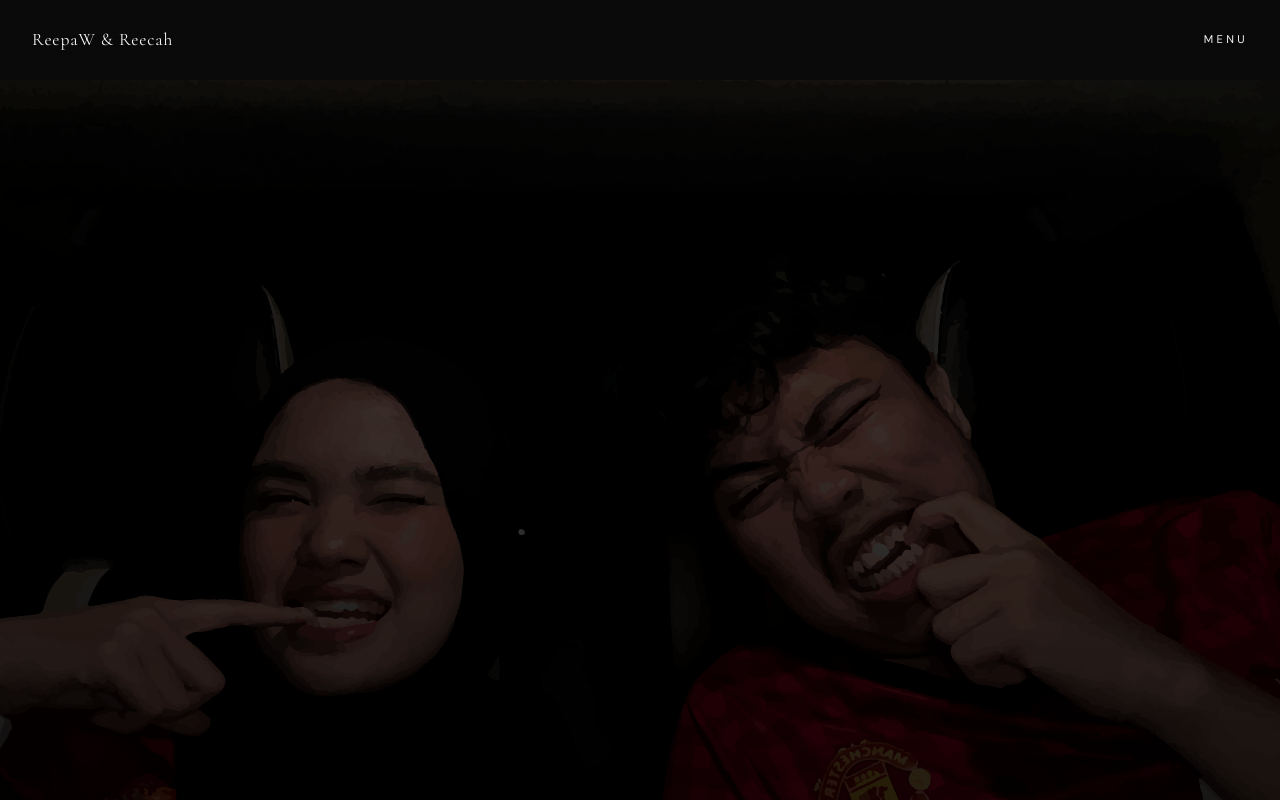
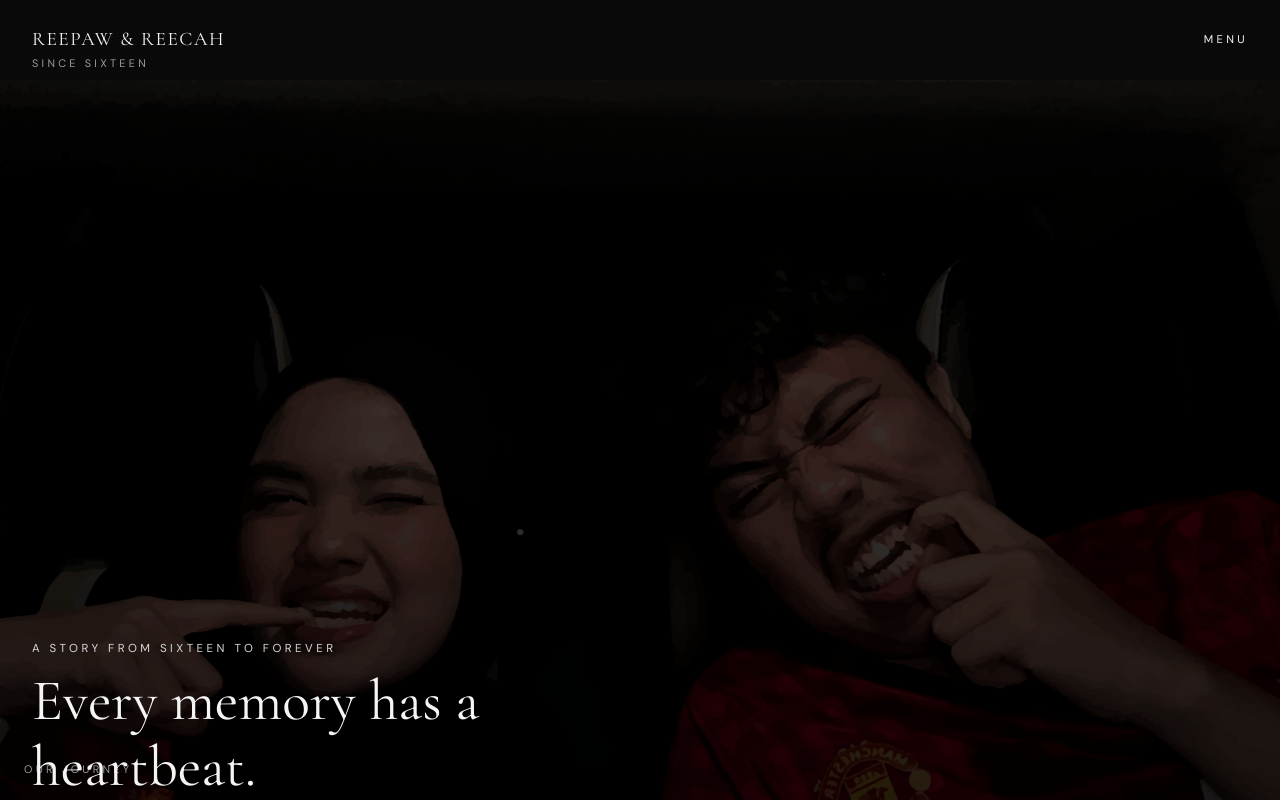
Before and after one commit to ReepaW/SInce-Sixteen, a React (Vite) app: page / in a window 1280 px wide. Both pictures are taken after a click on the button "ENTER". Shown: the top 800 px of the page. Built offline with nearby package versions, Linux system fonts and the light colour scheme.

Commit message:
rebuilt the site

```diff
--- a/src/App.css
+++ b/src/App.css
@@ -22,14 +22,15 @@
 /* --- Page labels --- */
 .page-label {
   position: fixed;
-  font-size: 0.7rem;
-  letter-spacing: 0.2em;
-  color: var(--text-muted);
+  font-size: 0.68rem;
+  letter-spacing: 0.3em;
+  text-transform: uppercase;
+  color: rgba(245, 245, 245, 0.62);
   z-index: 5;
 }
 .page-label.top {
-  top: 1.5rem;
-  left: 1.5rem;
+  top: 3.5rem;
+  left: 2rem;
 }
 .page-label.bottom {
   bottom: 1.5rem;
@@ -191,6 +192,9 @@
   object-fit: cover;
   object-position: center;
   filter: brightness(0.45) contrast(1.05);
+  transform-origin: center center;
+  animation: introKenBurns 18s ease-in-out infinite alternate;
+  will-change: transform;
 }
 
 .intro-photo::after {
@@ -199,6 +203,39 @@
   inset: 0;
   background: linear-gradient(to bottom, rgba(0, 0, 0, 0.28), rgba(0, 0, 0, 0.62));
   pointer-events: none;
+}
+
+.intro-photo-copy {
+  position: absolute;
+  left: 2rem;
+  bottom: 2.5rem;
+  z-index: 2;
+  max-width: 560px;
+}
+
+.intro-kicker {
+  margin: 0 0 0.75rem 0;
+  font-size: 0.72rem;
+  letter-spacing: 0.3em;
+  color: #d7d7d7;
+  text-transform: uppercase;
+}
+
+.intro-photo-copy h2 {
+  margin: 0;
+  font-family: var(--serif);
+  font-size: clamp(2rem, 5vw, 3.6rem);
+  font-weight: 400;
+  line-height: 1.15;
+}
+
+@keyframes introKenBurns {
+  0% {
+    transform: scale(1) translate3d(0, 0, 0);
+  }
+  100% {
+    transform: scale(1.08) translate3d(-1.5%, -1%, 0);
+  }
 }
 
 /* --- Header --- */
@@ -217,11 +254,12 @@
 
 .logo {
   font-family: var(--serif);
-  font-size: 1.1rem;
-  font-weight: 400;
-  letter-spacing: 0.05em;
+  font-size: clamp(1.05rem, 1.5vw, 1.3rem);
+  font-weight: 500;
+  letter-spacing: 0.08em;
   color: var(--text);
   text-decoration: none;
+  text-transform: uppercase;
 }
 
 .menu-btn {
@@ -254,6 +292,112 @@
   margin: 0 0 2.5rem 0;
 }
 
+/* --- Journey --- */
+.journey-intro {
+  margin: -1rem 0 2rem 0;
+  max-width: 56ch;
+  color: var(--text-muted);
+  line-height: 1.7;
+}
+
+.journey-grid {
+  display: grid;
+  grid-template-columns: repeat(3, minmax(0, 1fr));
+  gap: 1rem;
+}
+
+.journey-card {
+  border: 1px solid var(--border);
+  background: rgba(255, 255, 255, 0.01);
+  padding: 0;
+  text-align: left;
+  color: var(--text);
+  cursor: pointer;
+  transition: none;
+}
+
+.journey-img {
+  width: 100%;
+  aspect-ratio: 4 / 5;
+  display: block;
+  object-fit: cover;
+}
+
+.journey-card-content {
+  padding: 1.1rem 1rem 1.25rem;
+}
+
+.journey-year {
+  margin: 0 0 0.55rem;
+  color: var(--text-muted);
+  font-size: 0.68rem;
+  letter-spacing: 0.24em;
+  text-transform: uppercase;
+}
+
+.journey-card-content h3 {
+  margin: 0 0 0.55rem;
+  font-family: var(--serif);
+  font-size: 1.45rem;
+  font-weight: 400;
+}
+
+.journey-card-content p {
+  margin: 0;
+  color: var(--text-muted);
+  line-height: 1.6;
+}
+
+/* --- Memory Library --- */
+.memory-library {
+  padding-top: 1rem;
+}
+
+.library-subtitle {
+  margin: -1rem 0 2rem;
+  color: var(--text-muted);
+  letter-spacing: 0.08em;
+  text-transform: uppercase;
+  font-size: 0.78rem;
+}
+
+.library-grid {
+  display: grid;
+  grid-template-columns: repeat(4, minmax(0, 1fr));
+  gap: 1rem;
+}
+
+.library-item {
+  margin: 0;
+}
+
+.library-img {
+  width: 100%;
+  aspect-ratio: 4 / 5;
+  display: block;
+  object-fit: cover;
+}
+
+.library-caption {
+  padding: 0.65rem 0.2rem 0;
+}
+
+.library-caption span {
+  display: inline-block;
+  margin-bottom: 0.35rem;
+  color: var(--text-muted);
+  letter-spacing: 0.2em;
+  text-transform: uppercase;
+  font-size: 0.65rem;
+}
+
+.library-caption p {
+  margin: 0;
+  color: #dadada;
+  line-height: 1.45;
+  font-size: 0.9rem;
+}
+
 /* --- Portfolio / Gallery --- */
 .gallery {
   display: grid;
@@ -261,6 +405,20 @@
   gap: 1rem;
 }
 @media (max-width: 768px) {
+  .intro-photo-copy {
+    left: 1.25rem;
+    right: 1.25rem;
+    bottom: 1.5rem;
+  }
+
+  .journey-grid {
+    grid-template-columns: 1fr;
+  }
+
+  .library-grid {
+    grid-template-columns: repeat(2, minmax(0, 1fr));
+  }
+
   .gallery {
     grid-template-columns: repeat(2, 1fr);
   }
--- a/src/App.jsx
+++ b/src/App.jsx
@@ -13,6 +13,7 @@ function App() {
   const [entered, setEntered] = useState(false)
   const [menuOpen, setMenuOpen] = useState(false)
   const [contactSubmitted, setContactSubmitted] = useState(false)
+  const [selectedPhase, setSelectedPhase] = useState('highschool')
 
   const scrollTo = (id) => {
     setMenuOpen(false)
@@ -25,24 +26,65 @@ function App() {
     setContactSubmitted(true)
   }
 
-  // Define portfolio images array OUTSIDE JSX
   const portfolioImages = [
     { src: wisudah, alt: "Wisudah" },
     { src: mu1, alt: "mu1" },
     { src: mu2, alt: "mu2" },
     { src: mu3, alt: "mu3" },
+  ]
 
-
-
+  const journeyPhases = [
+    {
+      id: 'highschool',
+      period: '2016 - 2019',
+      title: 'Highschool (Teenager)',
+      description: 'The beginning of us, from classmates to the first chapters of our story.',
+      image: mu1,
+      alt: 'Highschool memory',
+      memories: [
+        { year: '2016', caption: 'Where it all started', src: mu1, alt: 'Memory from 2016' },
+        { year: '2017', caption: 'Growing closer every day', src: mu2, alt: 'Memory from 2017' },
+        { year: '2018', caption: 'Teenage days full of laughs', src: mu3, alt: 'Memory from 2018' },
+        { year: '2019', caption: 'Last school chapter together', src: wisudah, alt: 'Memory from 2019' },
+      ],
+    },
+    {
+      id: 'college',
+      period: '2019 - 2025',
+      title: 'College (Young Adult)',
+      description: 'Different routines, bigger dreams, and still choosing each other through every season.',
+      image: wisudah,
+      alt: 'College memory',
+      memories: [
+        { year: '2019', caption: 'Stepping into a new phase', src: wisudah, alt: 'Memory from 2019' },
+        { year: '2021', caption: 'Long days, stronger bond', src: bubuy, alt: 'Memory from 2021' },
+        { year: '2023', caption: 'Still side by side', src: jempol, alt: 'Memory from 2023' },
+        { year: '2025', caption: 'A proud milestone together', src: wisuda, alt: 'Memory from 2025' },
+      ],
+    },
+    {
+      id: 'work',
+      period: '2025 - Forever',
+      title: 'Work Phase (Adult)',
+      description: 'Building life, careers, and a future together. This chapter keeps growing.',
+      image: muanim,
+      alt: 'Adult phase memory',
+      memories: [
+        { year: '2025', caption: 'Starting the adult chapter', src: muanim, alt: 'Memory from 2025' },
+        { year: '2026', caption: 'Creating our next routines', src: jempol, alt: 'Memory from 2026' },
+        { year: 'Future', caption: 'More memories to come', src: wisuda, alt: 'Future memory' },
+      ],
+    },
   ]
+  const activePhase = journeyPhases.find((phase) => phase.id === selectedPhase) ?? journeyPhases[0]
 
   return (
     <div className="app">
       {/* Top / Bottom labels - visible after enter */}
       {entered && (
         <>
-          <span className="page-label top"> </span>
-          <span className="page-label bottom"> </span>
+          <span className="page-label top">Since Sixteen</span>
+          <span className="page-label bottom">Our Journey</span>
         </>
       )}
 
@@ -52,6 +94,8 @@ function App() {
           BACK
         </button>
         <div className="menu-links">
+          <button onClick={() => scrollTo('journey')}>JOURNEY</button>
+          <button onClick={() => scrollTo('memory-library')}>LIBRARY</button>
           <button onClick={() => scrollTo('portfolio')}>PORTFOLIO</button>
           <button onClick={() => scrollTo('about')}>ABOUT</button>
           <button onClick={() => scrollTo('contact')}>CONTACT</button>
@@ -64,7 +108,7 @@ function App() {
           <img src={mu1} alt="mu1" className="hero-bg-img" />
         </div>
         <div className="hero-content">
-          <h1 className="hero-name">Reepaw & Reecah</h1>
+          <h1 className="hero-name">Reepaw &amp; Reecah</h1>
           <p className="hero-role">Our Life Journey</p>
           <button className="enter-btn" onClick={() => setEntered(true)}>
             ENTER
@@ -76,16 +120,63 @@ function App() {
       {entered && (
         <main className="main">
           <header className="header">
-            <a href="/" className="logo">ReepaW & Reecah</a>
+            <a href="/" className="logo">Reepaw &amp; Reecah</a>
             <button className="menu-btn" onClick={() => setMenuOpen(true)}>
               MENU
             </button>
           </header>
 
           <section className="intro-photo">
-            <img src={muanim}
+            <img src={muanim} alt="Main memory" className="intro-photo-img" />
+            <div className="intro-photo-copy">
+              <p className="intro-kicker">A story from sixteen to forever</p>
+              <h2>Every memory has a heartbeat.</h2>
+            </div>
+          </section>
 
-            alt="Main memory" className="intro-photo-img" />
+          <section id="journey" className="section journey">
+            <h2>OUR JOURNEY</h2>
+            <p className="journey-intro">
+              This gallery is our little timeline, a place to keep the moments that built us.
+            </p>
+            <div className="journey-grid">
+              {journeyPhases.map((phase) => (
+                <button
+                  key={phase.id}
+                  type="button"
+                  className={`journey-card ${selectedPhase === phase.id ? 'active' : ''}`}
+                  onClick={() => {
+                    setSelectedPhase(phase.id)
+                    scrollTo('memory-library')
+                  }}
+                >
+                  <img src={phase.image} alt={phase.alt} className="journey-img" />
+                  <div className="journey-card-content">
+                    <p className="journey-year">{phase.period}</p>
+                    <h3>{phase.title}</h3>
+                    <p>{phase.description}</p>
+                  </div>
+                </button>
+              ))}
+            </div>
+          </section>
+
+          <section id="memory-library" className="section memory-library">
+            <h2>MEMORY LIBRARY</h2>
+            <p className="library-subtitle">
+              {activePhase.title} - {activePhase.period}
+            </p>
+            <div className="library-grid">
+              {activePhase.memories.map((memory) => (
+                <article key={`${activePhase.id}-${memory.year}-${memory.caption}`} className="library-item">
+                  <img src={memory.src} alt={memory.alt} className="library-img" />
+                  <div className="library-caption">
+                    <span>{memory.year}</span>
+                    <p>{memory.caption}</p>
+                  </div>
+                </article>
+              ))}
+            </div>
           </section>
 
           <section id="portfolio" className="section portfolio">
@@ -102,7 +193,8 @@ function App() {
           <section id="about" className="section about">
             <h2>ABOUT</h2>
             <p className="about-text">
-              Write Description Here
+              We created Since Sixteen to celebrate where we started and how far we have grown together.
+              Every photo here is a chapter from our relationship journey.
             </p>
           </section>
 
@@ -114,7 +206,7 @@ function App() {
               <form onSubmit={handleContactSubmit} className="contact-form">
                 <input type="text" placeholder="Name" required />
                 <input type="email" placeholder="Email" required />
-                <textarea placeholder="Message" rows={4} required />
+                <textarea placeholder="Leave us a little message" rows={4} required />
                 <button type="submit" className="submit-btn">SUBMIT</button>
               </form>
             )}
```
